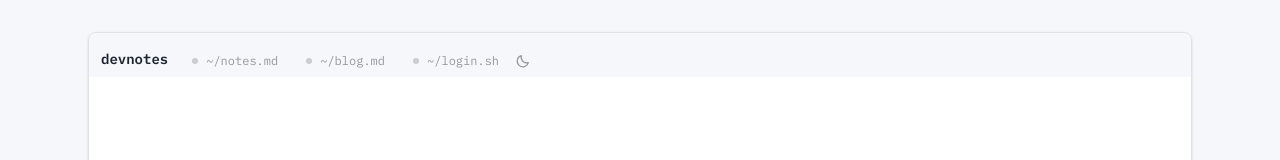
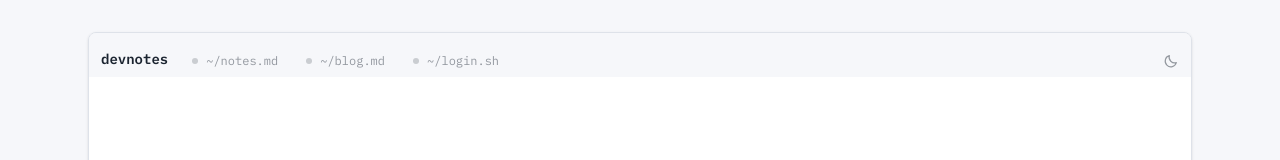
Before and after one commit to webdev-bill/devnotes, a React (Vite) app in the folder frontend/: page / in a window 1280 px wide. Shown: the top 160 px of the page. Built offline with nearby package versions, Linux system fonts and the light colour scheme; no server answers.

Commit message:
fix: move theme toggle out of tab strip into its own aligned control group

```diff
--- a/frontend/src/components/Nav.tsx
+++ b/frontend/src/components/Nav.tsx
@@ -58,18 +58,24 @@ export default function Nav() {
         ) : (
           <Tab to="/login" label="~/login.sh" />
         )}
-        {/* Not styled as a tab — same reasoning as Logout below: it isn't a page. */}
+      </div>
+      {/* Persistent controls, not tabs — kept out of the tabs' scrolling
+          group (shouldn't be able to scroll out of view on a narrow
+          viewport) and given their own centered alignment/spacing rather
+          than reusing the tabs' tab-to-tab gap-1. Not styled as tabs either
+          — same reasoning as always: neither is a page. */}
+      <div className="mb-2 flex shrink-0 items-center gap-4">
         <ThemeToggle />
-      </div>
         {isAuthenticated && (
           <button
             type="button"
             onClick={handleLogout}
-          className="mb-2 shrink-0 font-display text-xs text-ink/45 hover:text-flag"
+            className="font-display text-xs text-ink/45 hover:text-flag"
           >
             log out
           </button>
         )}
       </div>
+    </div>
   )
 }
--- a/frontend/src/components/ThemeToggle.tsx
+++ b/frontend/src/components/ThemeToggle.tsx
@@ -10,7 +10,7 @@ export default function ThemeToggle() {
       onClick={() => setTheme(isDark ? 'light' : 'dark')}
       aria-label={isDark ? 'Switch to light theme' : 'Switch to dark theme'}
       title={isDark ? 'Switch to light theme' : 'Switch to dark theme'}
-      className="mb-2 shrink-0 text-ink/45 transition-colors hover:text-ink"
+      className="shrink-0 text-ink/45 transition-colors hover:text-ink"
     >
       {isDark ? (
         // Sun — shown when dark is active, click to go light.
```
Lines whose indentation alone changed are shown as unchanged.
